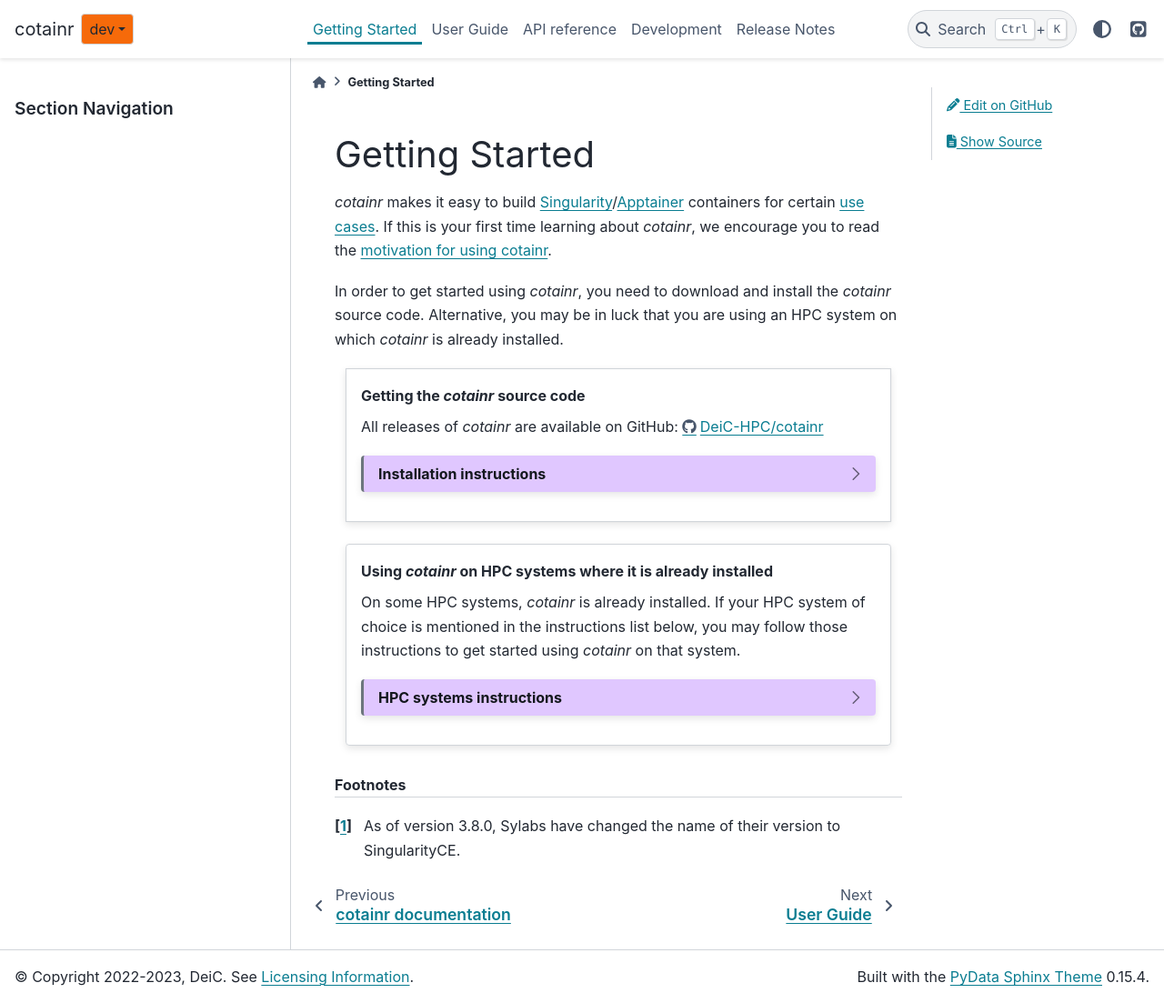
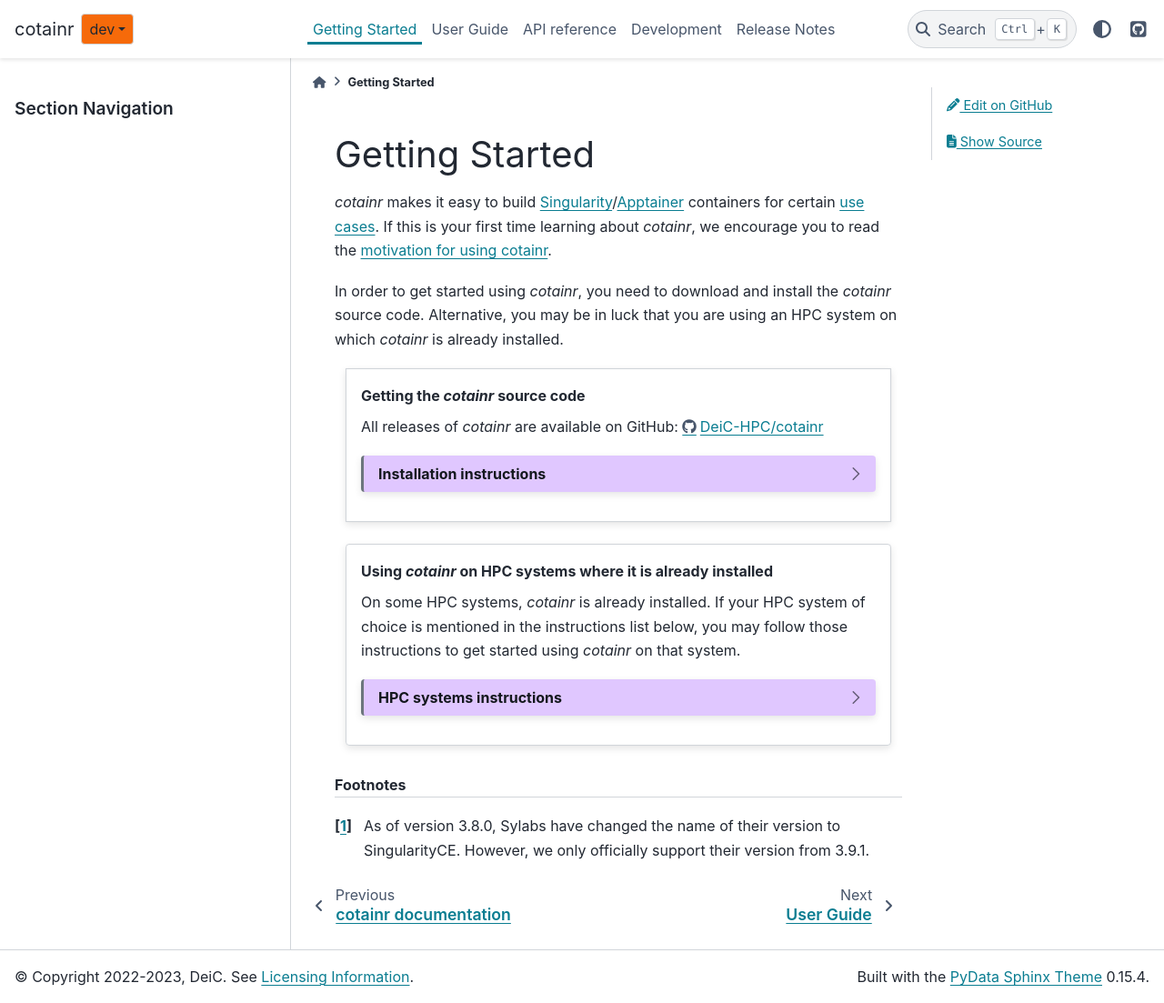
Before and after one commit to DeiC-HPC/cotainr, a Sphinx documentation site: the page built from doc/getting_started.rst, in a window 1280 px wide and 1103 px high. Shown: the whole window at 91% size. Built offline with Sphinx 7.4.7 and the PyData theme 0.15.4, drawn with Linux system fonts in a browser that asks for light colours; pages that are not in the unit, such as notebooks, are missing from menus.

Commit message:
Change SingularityCE minimum requirement to 3.9.1

```diff
--- a/cotainr/__init__.py
+++ b/cotainr/__init__.py
@@ -16,7 +16,7 @@
     "python": (3, 8, 0),
     "apptainer": (1, 0, 0),
     "singularity": (3, 7, 4),
-    "singularity-ce": (3, 8, 0),
+    "singularity-ce": (3, 9, 1),
 }
 
 # Error early on too old Python version
--- a/doc/getting_started.rst
+++ b/doc/getting_started.rst
@@ -52,4 +52,4 @@
 .. _Singularity: https://sylabs.io/singularity/
 
 .. rubric:: Footnotes
-.. [#] As of version 3.8.0, Sylabs have changed the name of their version to SingularityCE.
+.. [#] As of version 3.8.0, Sylabs have changed the name of their version to SingularityCE. However, we only officially support their version from 3.9.1.
--- a/doc/user_guide/index.rst
+++ b/doc/user_guide/index.rst
@@ -123,4 +123,4 @@
 .. _Singularity: https://sylabs.io/singularity/
 
 .. rubric:: Footnotes
-.. [#] As of version 3.8.0, Sylabs have changed the name of their version to SingularityCE.
+.. [#] As of version 3.8.0, Sylabs have changed the name of their version to SingularityCE. However, we only officially support their version from 3.9.1.
```
Also changed, not shown: 1 other file.
